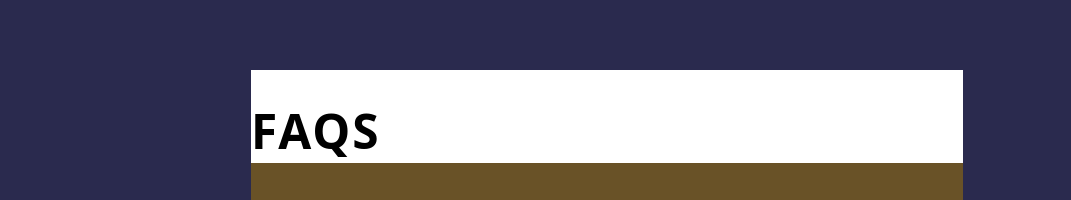
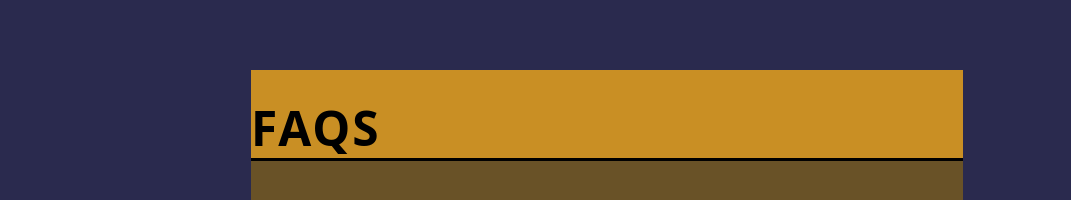
Before and after one commit to filippennsater/chat-website, a React (Create React App) app: page /FAQ in a window 1280 px wide. Shown: the part 144-344 px from the top of the page, without its empty margins (33-1104 px from the left). Built offline with nearby package versions, Linux system fonts and the light colour scheme; a web font is replaced by a local one.

Commit message:
fixing the header in FAQSection

```diff
--- a/src/pages/faq/FAQSection.jsx
+++ b/src/pages/faq/FAQSection.jsx
@@ -11,8 +11,10 @@ function FAQSection() {
         <div className='FAQ-container'>
 
             <div className='QS-container'>
-                <div className='FAQ-header'>
-                    FAQS
+                <div className='FAQ-header-container'>
+                    <div className='FAQ-header'>
+                        FAQS
+                    </div>
                 </div>
 
                 <div className='Q-container'>
--- a/src/pages/faq/FAQSection.scss
+++ b/src/pages/faq/FAQSection.scss
@@ -27,6 +27,20 @@
     object-fit: contain;
     overflow: hidden;
     margin-bottom: calc(150px + 5%);
+}
+
+.FAQ-header-container {
+    background-color: #c98f24;
+    width: 100%;
+    height: 11vh;
+    display: flex;
+    flex-direction: column;
+    justify-content: center;
+
+    align-items: left;
+    object-fit: contain;
+    overflow: hidden;
+    border-bottom: 3px solid black;
 }
 
 .Q-container {
```
